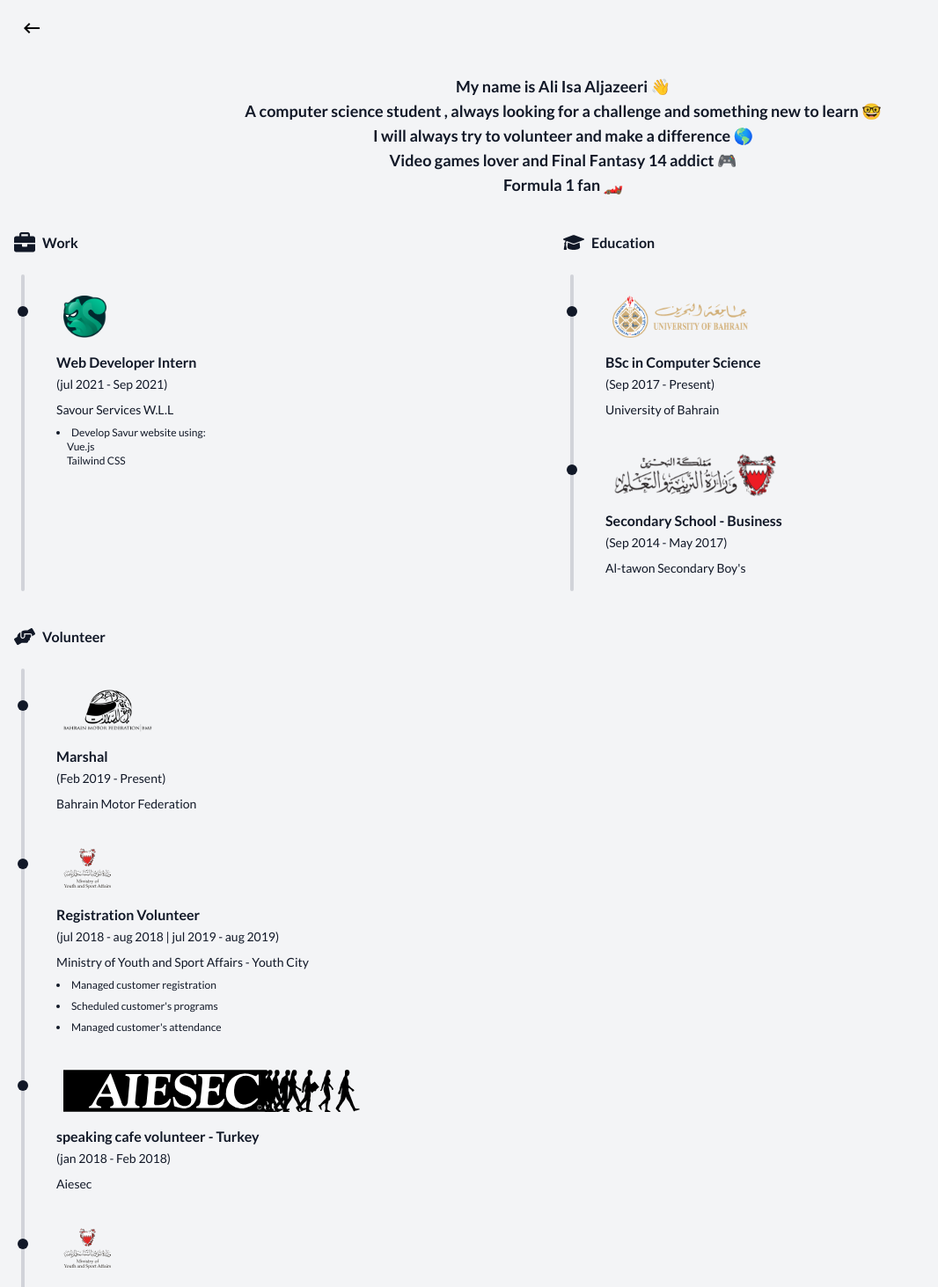
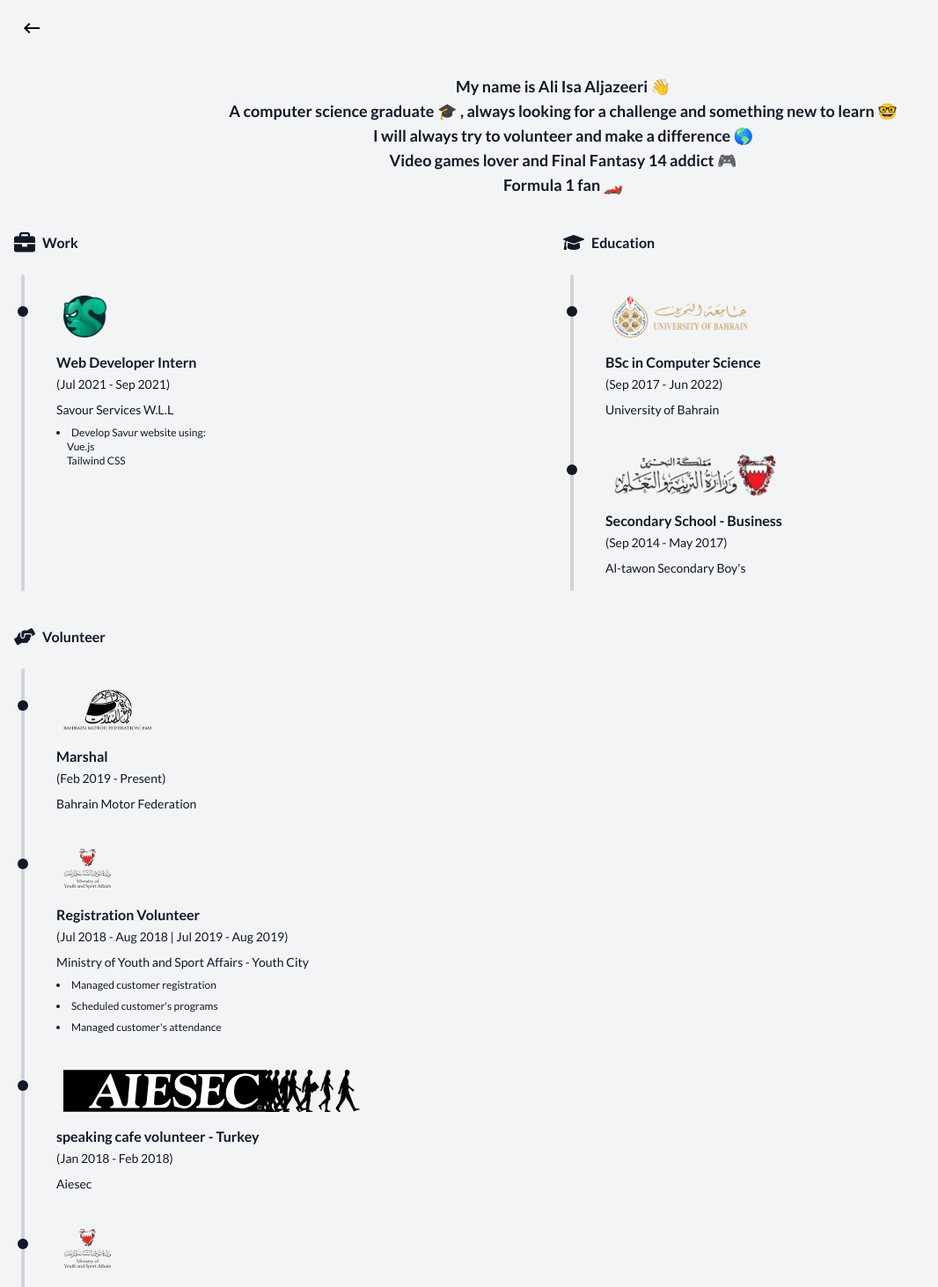
Before and after one commit to ali-aljazeeri/ali-aljazeeri-portflio, a Nuxt app: page /about in a window 1280 px wide. Shown: the top 1463 px of the page at 88% size, without its empty margins (0-1066 px from the left). Built offline with nearby package versions, Linux system fonts and the light colour scheme.

Commit message:
graduate fix

```diff
--- a/json/aboutData.json
+++ b/json/aboutData.json
@@ -4,7 +4,7 @@
       "logo": "uob-logo.png",
       "link": "www.uob.edu.bh/",
       "title": "BSc in Computer Science",
-      "date": "(Sep 2017 - Present)",
+      "date": "(Sep 2017 - Jun 2022)",
       "organization": "University of Bahrain"
     },
     {
@@ -20,7 +20,7 @@
       "logo": "savur-logo.png",
       "link": "www.savur.co/",
       "title": "Web Developer Intern",
-      "date": "(jul 2021 - Sep 2021)",
+      "date": "(Jul 2021 - Sep 2021)",
       "organization": "Savour Services W.L.L",
       "work": ["Develop Savur website using:\n<ul class=\"ml-3 list-inside\"><li>Vue.js</li> <li>Tailwind CSS</li></ul>"]
     }
@@ -37,7 +37,7 @@
       "logo": "mys-logo.svg",
       "link": "www.mys.gov.bh/en",
       "title": "Registration Volunteer",
-      "date": "(jul 2018 - aug 2018 | jul 2019 - aug 2019)",
+      "date": "(Jul 2018 - Aug 2018 | Jul 2019 - Aug 2019)",
       "organization": "Ministry of Youth and Sport Affairs - Youth City",
       "work": ["Managed customer registration" ,"Scheduled customer's programs" ,"Managed customer's attendance"]
     },
@@ -45,7 +45,7 @@
       "logo": "aiesec-logo.svg",
       "link": "aiesec.org",
       "title": "speaking cafe volunteer - Turkey",
-      "date": "(jan 2018 - Feb 2018)",
+      "date": "(Jan 2018 - Feb 2018)",
       "organization": "Aiesec"
     },
     {
--- a/pages/about.vue
+++ b/pages/about.vue
@@ -4,7 +4,7 @@
       <!--about me-->
       <div class="text-lg font-bold text-gray-900 text-center mt-5">
         My name is Ali Isa Aljazeeri 👋<br/>
-        A computer science student , always looking for a challenge and something new to learn 🤓<br/>
+        A computer science graduate 🎓 , always looking for a challenge and something new to learn 🤓<br/>
         I will always try to volunteer and make a difference 🌎<br/>
         Video games lover and Final Fantasy 14 addict 🎮<br/>
         Formula 1 fan 🏎️<br/>
```
